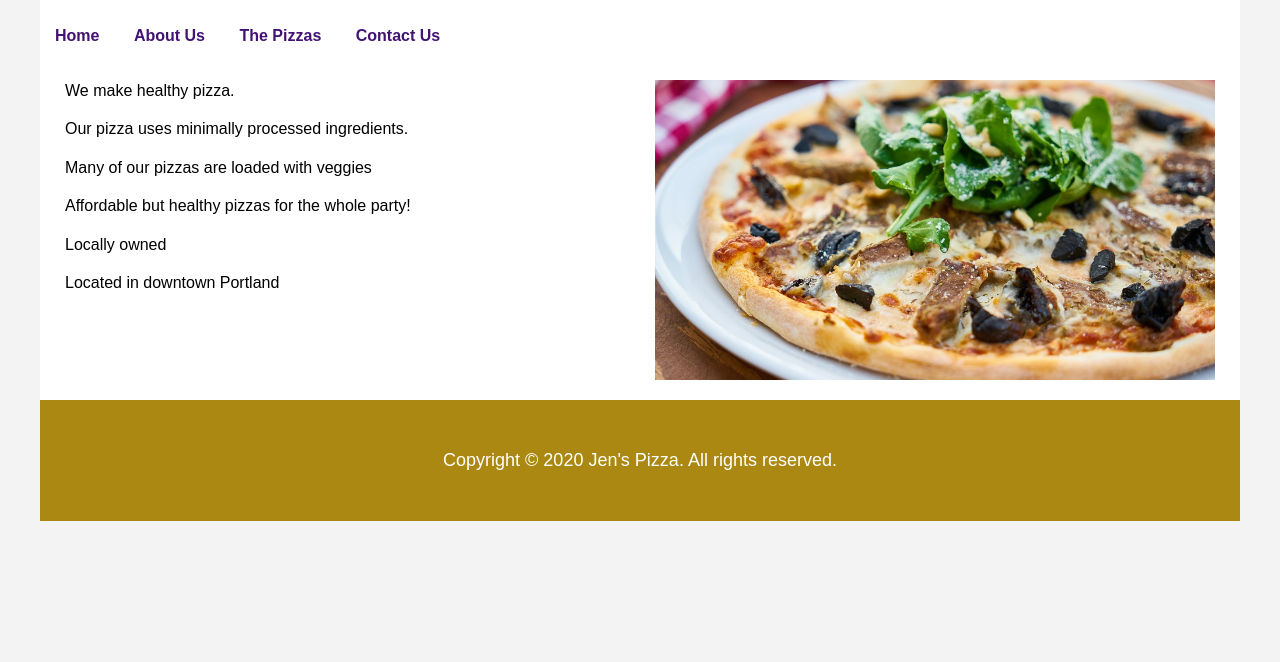
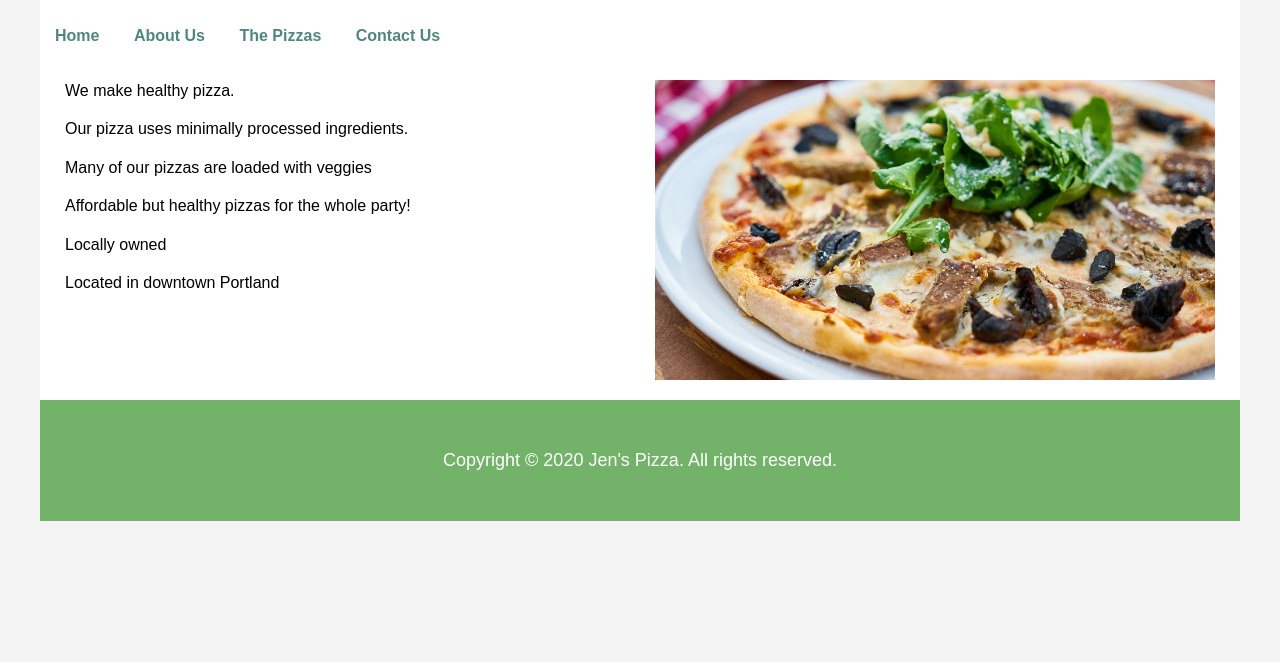
Before and after one commit to LoganTesta/Jens-Pizza, a website: page index.html in a window 1280 px wide. Shown: the part 138-800 px from the top of the page. Drawn offline with Linux system fonts and the light colour scheme.

Commit message:
Adjust color scheme

```diff
--- a/assets/css/main-styles.css
+++ b/assets/css/main-styles.css
@@ -162,12 +162,13 @@ input:focus, textarea:focus, select:focus { box-shadow: 0px 0px 3px 3px rgba(0,
 
 /***############### Beginning of Website-specific style sheet. ****/
 
-/*Adjacent color scheme*/
+/*Tetrad color scheme*/
 
 :root{
-    --color-1: #aa8811;
-    --color-2: #431373;
-    --color-3: #133e6f;
+    --color-1: #73b269;    /* spinach green */
+    --color-2: #4f8680;    /* blue-green-gray */
+    --color-3: #d7a47f;    /* salmon-orange */
+    --color-4: #d27c82;    /* pink-salmon */
 }
 
 
```
